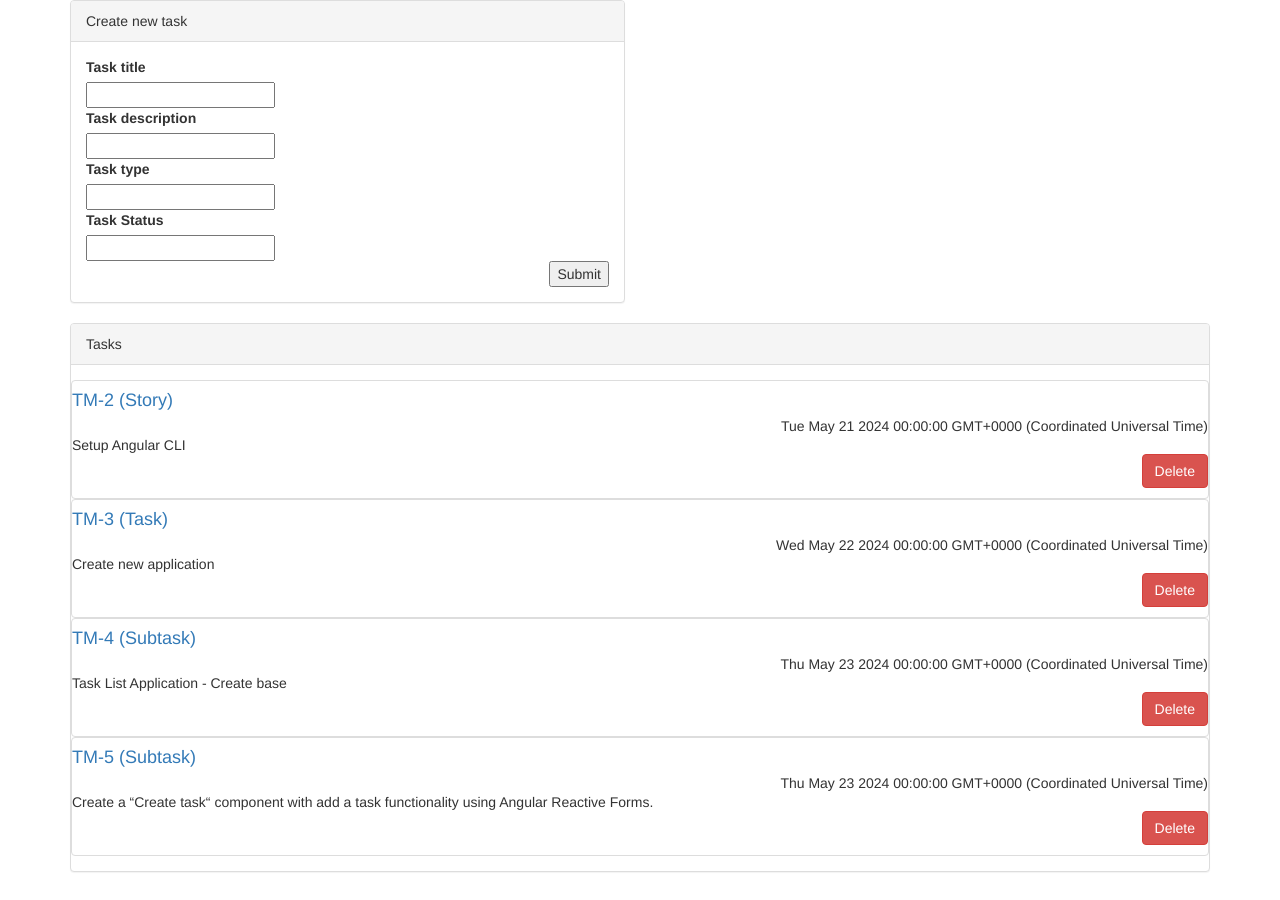
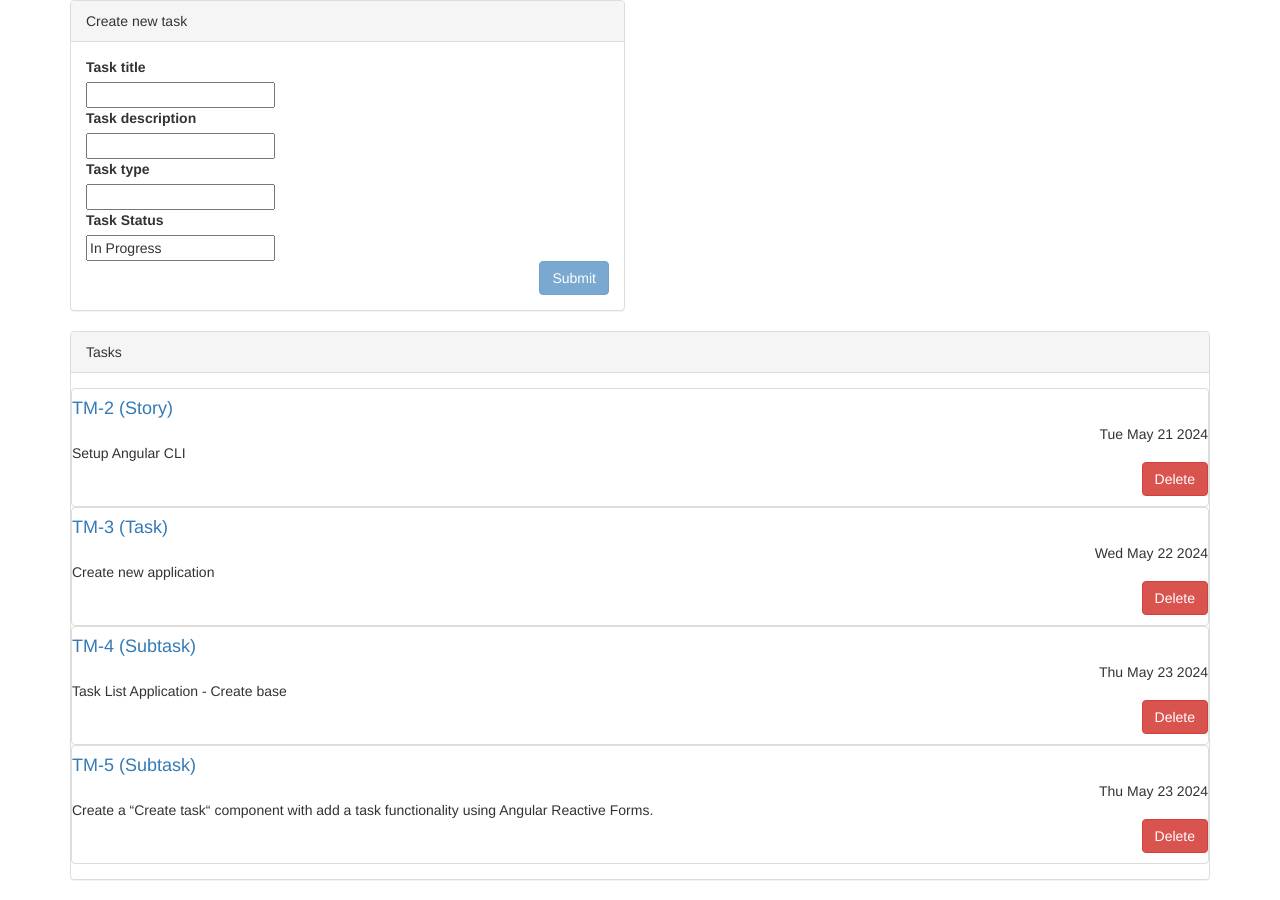
Before and after one commit to TomsBemis/task-manager-frontend, an Angular app: page / in a window 1280 px wide. Built offline with nearby package versions, Linux system fonts and the light colour scheme.

Commit message:
TM-4 Pull Request 2 requested changes
 - Create task component changed to user ReactiveFormsModule.
 - Models implement interfaces.
 - Non null assertions removed by changing typescript configuration.
 - Events are no longer subscribed to. Emitters are not located in TaskService

```diff
--- a/src/app/tasks/create-task/create-task.component.html
+++ b/src/app/tasks/create-task/create-task.component.html
@@ -5,16 +5,30 @@
                 Create new task
             </div>
             <div class="panel-body">
-                <form action="/task" method="post">
+                <form [formGroup]="createTaskForm" (ngSubmit)="onSubmit()">
                     <label for="title">Task title</label><br>
-                    <input type="text" id="title" name="title" #taskTitle><br>
+                    <input type="text" id="title" name="title" formControlName="title"><br>
+                    @if (createTaskForm.get('title').errors) {
+                        @if (createTaskForm.get('title').errors['required'] && createTaskForm.get('title').touched) {
+                            <span class="help-block">Title is required</span>
+                        }
+                        @if (createTaskForm.get('title').errors['titleUnique']) {
+                            <span class="help-block">Title already exists</span>
+                        }
+                    }
                     <label for="description">Task description</label><br>
-                    <input type="text" id="description" name="description" #taskDescription><br>
+                    <input type="text" id="description" name="description" formControlName="description"><br>
                     <label for="type">Task type</label><br>
-                    <input type="text" id="type" name="type" #taskType><br>
+                    <input type="text" id="type" name="type" formControlName="type"><br>
+                    @if (!createTaskForm.get('type').valid && createTaskForm.get('type').touched) {
+                        <span class="help-block">Type is required</span>
+                    }
                     <label for="status">Task Status</label><br>
-                    <input type="text" id="status" name="status" #taskStatus><br>
-                    <input class="pull-right" type="button" (click)="onCreateTask(taskTitle, taskDescription, taskType, taskStatus)" value="Submit">
+                    <input type="text" id="status" name="status" formControlName="status"><br>
+                    @if (!createTaskForm.get('status').valid && createTaskForm.get('status').touched) {
+                        <span class="help-block">Status is required</span>
+                    }
+                    <input [disabled]="!createTaskForm.valid" class="pull-right btn btn-primary" type="submit">
                 </form>
             </div>
         </div>
--- a/src/app/tasks/create-task/create-task.component.ts
+++ b/src/app/tasks/create-task/create-task.component.ts
@@ -1,28 +1,55 @@
-import { Component } from '@angular/core';
-import { Task } from '../task.model';
-import { FormsModule } from '@angular/forms';
+import { Component, EventEmitter, OnInit, Output } from '@angular/core';
+import { TaskModel } from '../task.model';
+import { FormControl, FormGroup, ReactiveFormsModule } from '@angular/forms';
 import { TaskService } from '../task.service';
+import { Validators } from '@angular/forms';
 
 @Component({
   selector: 'app-create-task',
   standalone: true,
-  imports: [FormsModule],
+  imports: [
+    ReactiveFormsModule
+  ],
   templateUrl: './create-task.component.html',
   styleUrl: './create-task.component.scss'
 })
-export class CreateTaskComponent {
+export class CreateTaskComponent implements OnInit {
+
+  @Output() taskCreatedEvent = new EventEmitter<TaskModel>();
+
+  createTaskForm: FormGroup;
 
   constructor(private taskService: TaskService) {}
 
-  onCreateTask(taskTitleInput: HTMLInputElement, taskDescriptionInput: HTMLInputElement, taskTypeInput: HTMLInputElement, taskStatusInput: HTMLInputElement) {
-    // Use references on input elements to get the filled out form data
-    this.taskService.taskCreated.emit(
-      new Task(
-        taskTitleInput.value,
-        taskDescriptionInput.value,
-        taskTypeInput.value,
+  ngOnInit() {
+    this.createTaskForm = new FormGroup({
+      'title': new FormControl(null, [
+        Validators.required,
+        this.validateTitleUnique.bind(this)
+      ]), //Custom validator for unique title
+      'description': new FormControl(),
+      'type': new FormControl(null, Validators.required),
+      'createdOn': new FormControl(new Date().toDateString()),
+      'status': new FormControl('In Progress', Validators.required)
+    });
+  }
+
+  onSubmit () {
+    // Get filled out form data using form group
+    this.taskCreatedEvent.emit(
+      new TaskModel(
+        this.createTaskForm.get('title').value,
+        this.createTaskForm.get('description').value,
+        this.createTaskForm.get('type').value,
         new Date(),
-        taskStatusInput.value
-      ));
+        this.createTaskForm.get('status').value
+    ));
+  }
+
+  validateTitleUnique(control: FormControl): {[s: string]: boolean} {
+    if (this.taskService.getTasks().tasks.flatMap(task => {return task.title}).indexOf(control.value) !== -1) {
+      return {'titleUnique': true};
+    }
+    return null;
   }
 }
--- a/src/app/tasks/task-item/task-item.component.html
+++ b/src/app/tasks/task-item/task-item.component.html
@@ -7,7 +7,7 @@
                 </div>
             </a>
             <div class="col-3">
-                <span class="pull-right">{{ taskItem.createdOn }}</span>
+                <span class="pull-right">{{ taskItem.createdOn.toDateString() }}</span>
             </div>
         </div>
         <div class="row">
@@ -15,7 +15,7 @@
                 <p class="list-group-item-text">{{ taskItem.description }}</p>
             </div>
             <div class="col-3">
-                <button class="btn btn-danger pull-right" (click)="onDeleted(taskItem.title)">Delete</button>
+                <button class="btn btn-danger pull-right" (click)="onDeleted()">Delete</button>
             </div>
         </div>
     </div>
--- a/src/app/tasks/task-item/task-item.component.ts
+++ b/src/app/tasks/task-item/task-item.component.ts
@@ -1,6 +1,5 @@
-import { Component, Input } from '@angular/core';
-import { Task } from '../task.model';
-import { TaskService } from '../task.service';
+import { Component, EventEmitter, Input, Output } from '@angular/core';
+import { TaskModel } from '../task.model';
 
 @Component({
   selector: 'app-task-item',
@@ -11,11 +10,11 @@ import { TaskService } from '../task.service';
 })
 export class TaskItemComponent {
 
-  @Input() taskItem!: Task;
+  @Output() taskDeletedEvent = new EventEmitter<void>();
 
-  constructor(private taskService: TaskService) {}
+  @Input() taskItem: TaskModel;
 
-  onDeleted(taskTitle: string) {
-    this.taskService.taskDeleted.emit(taskTitle);
+  onDeleted() {
+    this.taskDeletedEvent.emit();
   }
 }
--- a/src/app/tasks/task-list.model.ts
+++ b/src/app/tasks/task-list.model.ts
@@ -1,6 +1,9 @@
 import { Task } from "./task.model";
 
-export class TaskList {
+export interface TaskList {
+    tasks: Task[];
+}
+export class TaskListModel implements TaskList {
     constructor(
         public tasks: Task[]
     ) {}
--- a/src/app/tasks/task-list/task-list.component.html
+++ b/src/app/tasks/task-list/task-list.component.html
@@ -6,7 +6,10 @@
             </div>
             <div class="panel-body">
                 @for (task of taskList?.tasks; track task) {
-                    <app-task-item [taskItem]="task"></app-task-item>
+                    <app-task-item
+                    (taskDeletedEvent)="onDeleted(task.title)"
+                    [taskItem]="task"
+                    ></app-task-item>
                 }
             </div>
         </div>
--- a/src/app/tasks/task-list/task-list.component.ts
+++ b/src/app/tasks/task-list/task-list.component.ts
@@ -1,7 +1,7 @@
 import { Component, Input } from '@angular/core';
-import { Task } from '../task.model';
 import { TaskItemComponent } from '../task-item/task-item.component';
 import { TaskList } from '../task-list.model';
+import { TaskService } from '../task.service';
 
 @Component({
   selector: 'app-task-list',
@@ -14,11 +14,16 @@ import { TaskList } from '../task-list.model';
 })
 export class TaskListComponent {
 
-  @Input() taskList!: TaskList|undefined;
+  @Input() taskList: TaskList;
 
-  constructor() {}
+  constructor(private taskService: TaskService) {}
 
   ngOnInit() {
 
   }
+
+  onDeleted(taskTitle: string) {
+    this.taskService.deleteTask(taskTitle);
+    this.taskList = this.taskService.getTasks(); // Reload task data after changes
+  }
 }
--- a/src/app/tasks/task.service.ts
+++ b/src/app/tasks/task.service.ts
@@ -1,14 +1,11 @@
 import { EventEmitter } from "@angular/core";
-import { Task } from "./task.model";
+import { TaskModel } from "./task.model";
 import taskData from '../../assets/tasks.json';
-import { TaskList } from "./task-list.model";
+import { TaskListModel } from "./task-list.model";
 
 export class TaskService {
 
-    taskCreated = new EventEmitter<Task>();
-    taskDeleted = new EventEmitter<string>();
-
-    private taskList: TaskList | undefined;
+    private taskList: TaskListModel;
 
     constructor() {
         this.loadTaskData();
@@ -16,11 +13,11 @@ export class TaskService {
 
     private loadTaskData(){
 
-        let taskArray: Task[] = [];
+        let taskArray: TaskModel[] = [];
 
         // JSON data needs to be parsed because of complex objects like Date
         taskData.forEach(taskElementData => {
-            taskArray.push(new Task(
+            taskArray.push(new TaskModel(
                 taskElementData.title,
                 taskElementData.description,
                 taskElementData.type,
@@ -29,14 +26,14 @@ export class TaskService {
             ));
         });
 
-        this.taskList = new TaskList(taskArray);
+        this.taskList = new TaskListModel(taskArray);
     }
 
     public getTasks() {
         return this.taskList;
     }
 
-    public addTask(task: Task) {
+    public addTask(task: TaskModel) {
         this.taskList?.tasks.push(task);
     }
 
--- a/src/app/tasks/tasks.component.html
+++ b/src/app/tasks/tasks.component.html
@@ -1,6 +1,6 @@
 <div class="row">
     <div class="col-xs-12">
-      <app-create-task></app-create-task>
+      <app-create-task (taskCreatedEvent)="createTask($event)"></app-create-task>
       <app-task-list [taskList]="taskList"></app-task-list>
     </div>
   </div>
--- a/src/app/tasks/tasks.component.ts
+++ b/src/app/tasks/tasks.component.ts
@@ -1,9 +1,9 @@
 import { Component, OnInit } from '@angular/core';
 import { CreateTaskComponent } from './create-task/create-task.component';
 import { TaskListComponent } from './task-list/task-list.component';
-import { Task } from './task.model';
+import { TaskModel } from './task.model';
 import { TaskService } from './task.service';
-import { TaskList } from './task-list.model';
+import { TaskListModel } from './task-list.model';
 
 @Component({
   selector: 'app-tasks',
@@ -20,24 +20,17 @@ import { TaskList } from './task-list.model';
 })
 export class TasksComponent implements OnInit {
 
-  taskList: TaskList | undefined;
+  taskList: TaskListModel;
 
   constructor(private taskService: TaskService) {}
 
   // Load task data and subscribe to events
   ngOnInit(): void {
     this.taskList = this.taskService.getTasks();
-    this.taskService.taskCreated.subscribe(
-      (task: Task) => {
-        this.taskService.addTask(task);
-        this.taskList = this.taskService.getTasks(); // Reload task data after changes
-      }
-    );
-    this.taskService.taskDeleted.subscribe(
-      (taskTitle: string) => {
-        this.taskService.deleteTask(taskTitle);
-        this.taskList = this.taskService.getTasks(); // Reload task data after changes
-      }
-    );
+  }
+
+  createTask(task: TaskModel) {
+    this.taskService.addTask(task);
+    this.taskList = this.taskService.getTasks(); // Reload task data after changes
   }
 }
--- a/tsconfig.json
+++ b/tsconfig.json
@@ -3,7 +3,7 @@
   "compileOnSave": false,
   "compilerOptions": {
     "outDir": "./dist/out-tsc",
-    "strict": true,
+    "strict": false,
     "noImplicitOverride": true,
     "noPropertyAccessFromIndexSignature": true,
     "noImplicitReturns": true,
```
Also changed, not shown: src/app/tasks/task.model.ts (+9 -1 lines).
